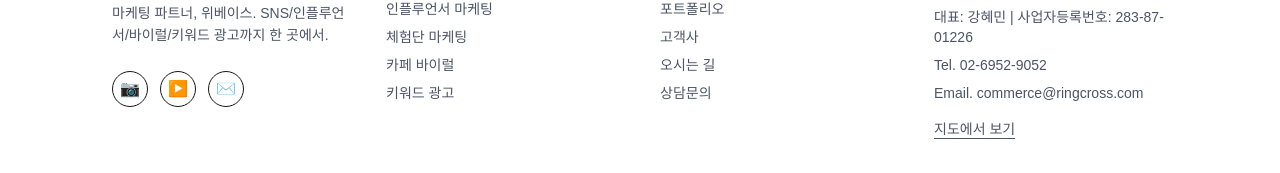
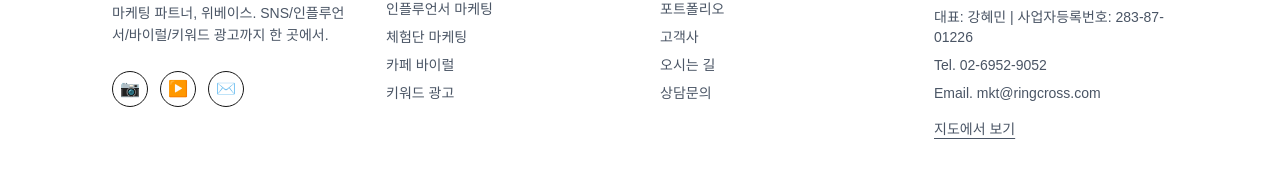
Before and after one commit to jeommang/webais, a Next.js app: page /about in a window 1280 px wide. Shown: the part 3643-3816 px from the top of the page. Built offline with nearby package versions, Linux system fonts and the light colour scheme.

Commit message:
fix mail

```diff
--- a/src/app/components/layout/footer.tsx
+++ b/src/app/components/layout/footer.tsx
@@ -80,7 +80,7 @@ export default function Footer() {
               <span>▶️</span>
             </a>
             <a
-              href="mailto:commerce@ringcross.com"
+              href="mailto:mkt@ringcross.com"
               className="inline-flex items-center justify-center w-9 h-9 rounded-full border hover:bg-gray-50"
               aria-label="Email"
             >
@@ -129,7 +129,7 @@ export default function Footer() {
           <div>서울특별시 송파구 법원로 9길 26, H비즈니스파크 D동 110호</div>
           <div>대표: 강혜민 | 사업자등록번호: 283-87-01226</div>
           <div>Tel. 02-6952-9052</div>
-          <div>Email. commerce@ringcross.com</div>
+          <div>Email. mkt@ringcross.com</div>
           <div className="pt-2">
             <a
               href="https://www.google.com/maps?q=서울특별시 송파구 법원로 9길 26, H비즈니스파크 D동 110호"
```
